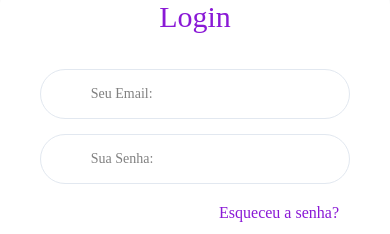
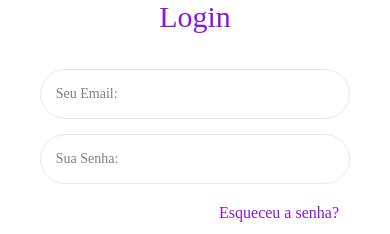
Before and after one commit to Kellinton/suky-sorveteria-react-native, a React Native app: screen / in a window 390 px wide. Shown: the part 289-523 px from the top of the page. Built offline with nearby package versions, Linux system fonts and the light colour scheme.

Commit message:
Update: estilizado o modal de loign invalido

```diff
--- a/src/styles/style.js
+++ b/src/styles/style.js
@@ -85,7 +85,7 @@ export const loginStyle = ({
     borderWidth: 1,
     borderColor: '#E2E8F0',
     fontFamily:  'Inter_500Medium',
-    paddingLeft: 50,
+    paddingLeft: 15,
     borderRadius: 25,
   },
 
@@ -126,7 +126,6 @@ export const loginStyle = ({
   errorModalButtonText: {
     display: 'flex',
     width: '15rem',
-    height: 50,
     padding: 10,
     borderRadius: 30,
     marginTop: 20,
@@ -138,7 +137,6 @@ export const loginStyle = ({
     backgroundColor: '#8A19D6',
     fontFamily:  'Inter_600SemiBold',
   },
-
 });
 
 export const dashboardStyle = ({
```
